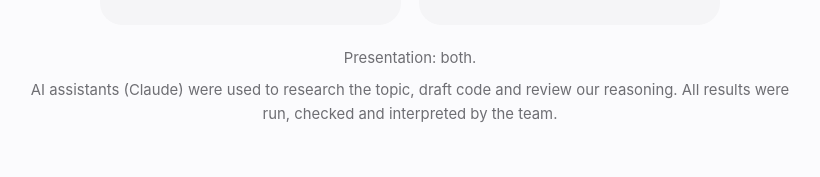
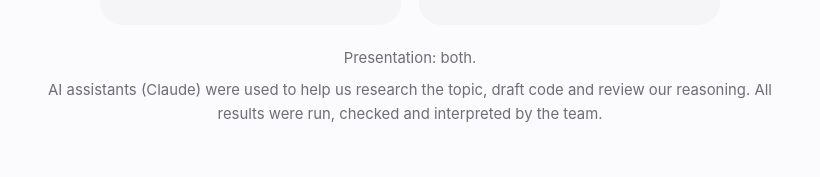
Before and after one commit to lokesh09s/sambhar-watch, a plain HTML site: page web/index.html in a window 1280 px wide. Shown: the part 10819-10996 px from the top of the page, without its empty margins (230-1050 px from the left). Drawn offline with nearby package versions, Linux system fonts and the light colour scheme.

Commit message:
Website: AI assistants 'were used to help us' (matches the README wording)
Co-Authored-By: Claude <noreply@anthropic.com>

```diff
--- a/web/index.html
+++ b/web/index.html
@@ -296,7 +296,7 @@
           <div><h3>Bhagya Modi</h3><p>Research, testing &amp; review</p></div></div>
       </div>
       <p class="hint" style="text-align: center">Presentation: both.</p>
-      <p class="hint">AI assistants (Claude) were used to research the topic, draft code and review our reasoning.
+      <p class="hint">AI assistants (Claude) were used to help us research the topic, draft code and review our reasoning.
         All results were run, checked and interpreted by the team.</p>
     </section>
 
```
